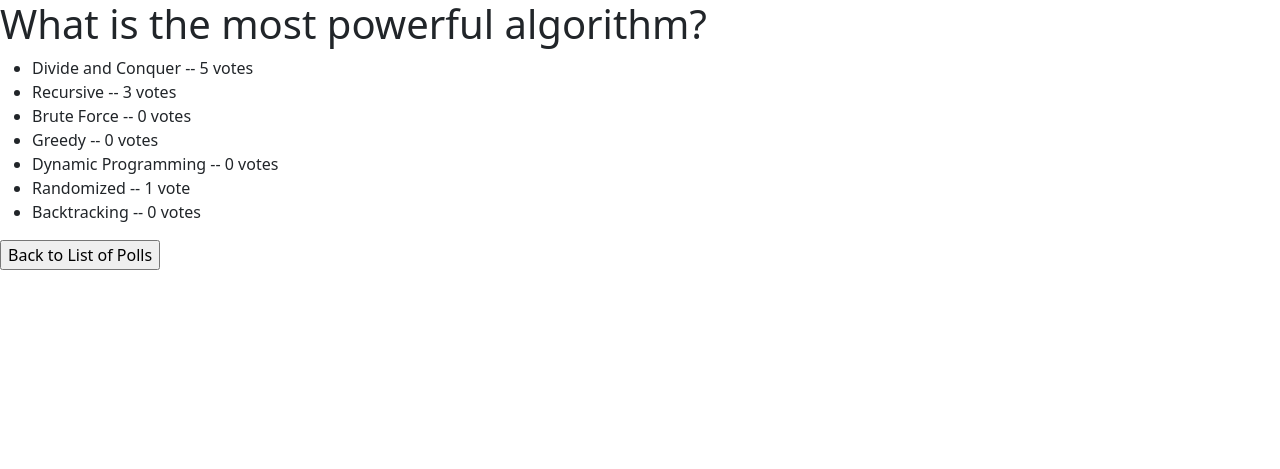
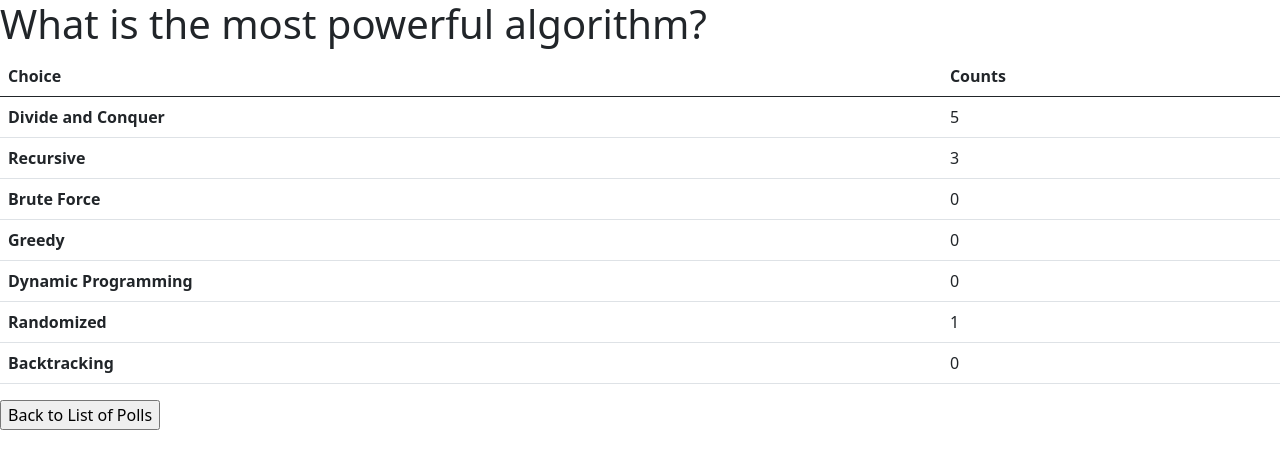
Before and after one commit to VorakornLeechavanan/ku-polls, a Django app: page /polls/1/results/ in a window 1280 px wide. Shown: the top 469 px of the page. Run offline with Django 4.2, Linux system fonts and the light colour scheme; data comes from the database, SQL or seed files in the repository.

Commit message:
improve results page appearance

```diff
--- a/mysite/settings.py
+++ b/mysite/settings.py
@@ -12,6 +12,7 @@ https://docs.djangoproject.com/en/4.2/ref/settings/
 
 import os.path
 from pathlib import Path
+
 
 # Build paths inside the project like this: BASE_DIR / 'subdir'.
 BASE_DIR = Path(__file__).resolve().parent.parent
--- a/templates/results.html
+++ b/templates/results.html
@@ -2,12 +2,21 @@
 
 {% block content %}
  <h1>{{ question.question_text }}</h1>
-
- <ul>
- {% for choice in question.choice_set.all %}
-    <li>{{ choice.choice_text }} -- {{ choice.votes }} vote{{ choice.votes|pluralize }}</li>
- {% endfor %}
- </ul>
-
+  <table class="table">
+    <thead>
+       <tr>
+         <th scope="col">Choice</th>
+         <th scope="col">Counts</th>
+       </tr>
+    </thead>
+     <tbody>
+      {% for choice in question.choice_set.all %}
+      <tr>
+       <th scope="row"> {{choice.choice_text}} </th>
+       <td> {{choice.votes}} </td>
+      </tr>
+      {% endfor %}
+     </tbody>
+  </table>
  <a href="{% url 'polls:index' %}"><input type="button" value="Back to List of Polls"></a>
 {% endblock %}
```
